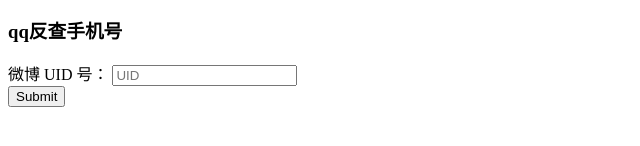
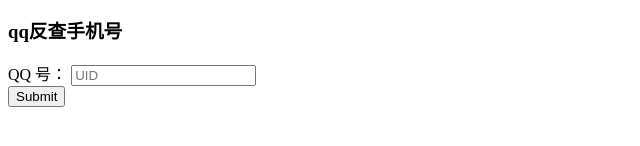
Before and after one commit to xijinmu/MSA, a plain HTML site: page WeiBo/cheack.html in a window 1280 px wide. Shown: the part 224-370 px from the top of the page, without its empty margins (0-640 px from the left). Drawn offline with Linux system fonts and the light colour scheme.

Commit message:
Update cheack.html

```diff
--- a/WeiBo/cheack.html
+++ b/WeiBo/cheack.html
@@ -24,7 +24,7 @@
 
 <h3>qq反查手机号</h3>
 <form action="https://zy.xywlapi.cc/qqapi" method="get">
-    <label for="name1">微博 UID 号：</label>
+    <label for="name1"> QQ 号：</label>
     <input type="text" id="name2" name="qq" placeholder="UID"><br>
 
     <input type="submit" value="Submit">
```
